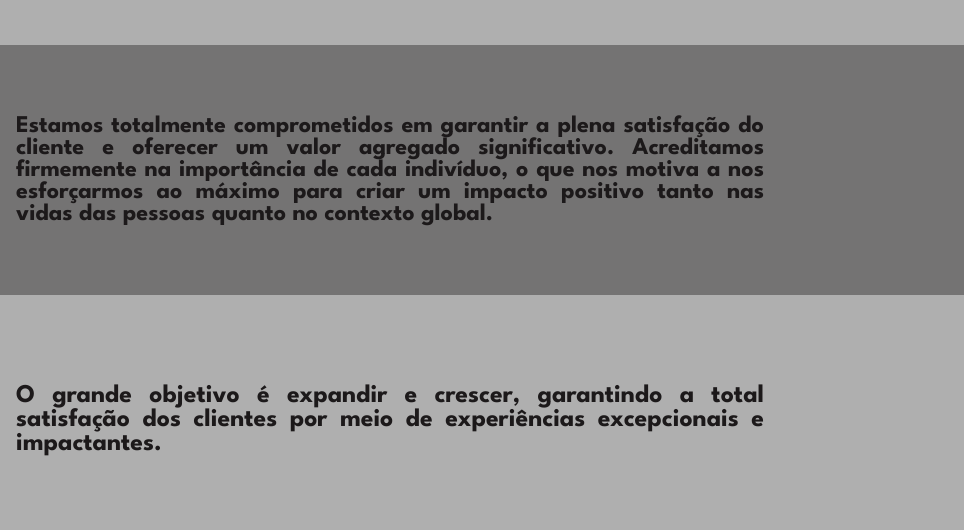
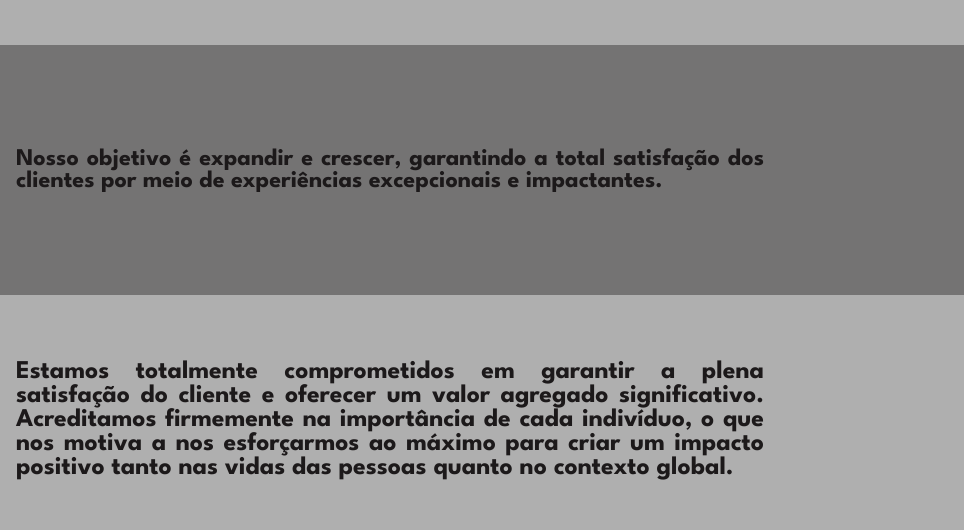
Before and after one commit to FlavioHFranca/Projeto_Integrador-senac-209, a plain HTML site: page index.html in a window 1280 px wide. Shown: the part 2305-2835 px from the top of the page, 316-1280 px from the left. Drawn offline with Linux system fonts and the light colour scheme.

Commit message:
Refactor: modify line 187 text values

```diff
--- a/index.html
+++ b/index.html
@@ -169,7 +169,8 @@
                     </div>
 
                     <li>
-                        <h4>Estamos totalmente comprometidos em garantir a plena satisfação do cliente e oferecer um valor agregado significativo. Acreditamos firmemente na importância de cada indivíduo, o que nos motiva a nos esforçarmos ao máximo para criar um impacto positivo tanto nas vidas das pessoas quanto no contexto global.</h4>
+                        <h4>Nosso objetivo é expandir e crescer, garantindo a total satisfação dos clientes por meio de
+                            experiências excepcionais e impactantes.</h4>
                     </li>
                 </div>
 
@@ -183,8 +184,7 @@
                 </div>
 
                 <li>
-                    <h4>O grande objetivo é expandir e crescer, garantindo a total satisfação dos clientes por meio de
-                        experiências excepcionais e impactantes.</h4>
+                    <h4>Estamos totalmente comprometidos em garantir a plena satisfação do cliente e oferecer um valor agregado significativo. Acreditamos firmemente na importância de cada indivíduo, o que nos motiva a nos esforçarmos ao máximo para criar um impacto positivo tanto nas vidas das pessoas quanto no contexto global.</h4>
                 </li>
             </ul>
 
```
